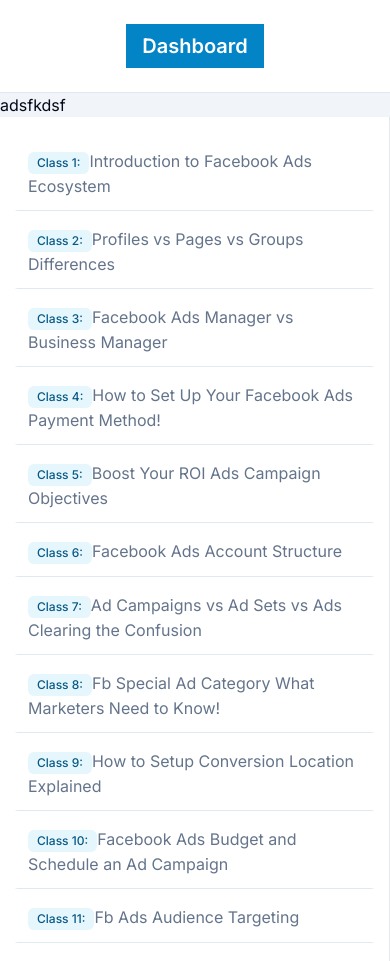
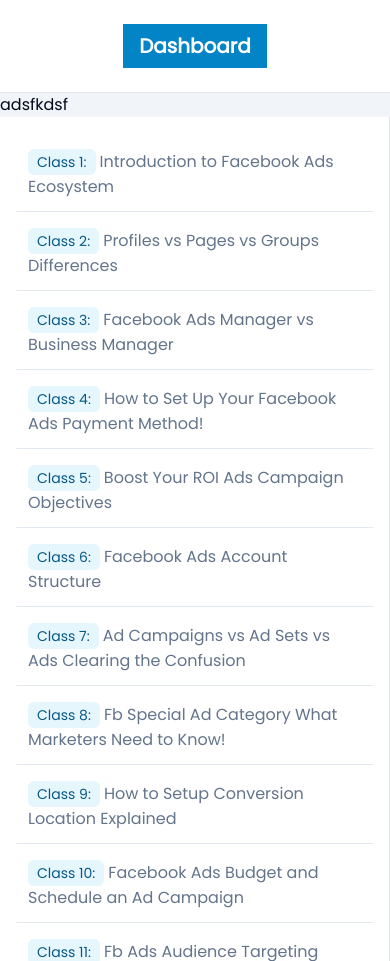
Before and after one commit to Md-FarhadHossain/lms-new-layout, a Next.js app: page /dashboard/course in a window 390 px wide. Built offline with nearby package versions, Linux system fonts and the light colour scheme.

Commit message:
responsive done

```diff
--- a/app/dashboard/course/[id]/page.tsx
+++ b/app/dashboard/course/[id]/page.tsx
@@ -19,7 +19,7 @@
     <aside className='p-8 lg:h-[70vh] md:h-[60vh] lg:shadow-none h-full shadow-lg lg:rounded-none rounded-2xl flex justify-center'>
 
 
-      <iframe className='lg:h-[720px] lg:w-[1280px] w-full md:h-full h-[260px] sm:h-[400px] rounded-2xl' src={url} title="YouTube video player" frameBorder="0" allow="accelerometer; autoplay; clipboard-write; encrypted-media; gyroscope; picture-in-picture; web-share" referrerPolicy="strict-origin-when-cross-origin" allowFullScreen></iframe>
+      <iframe className='lg:h-[720px] lg:w-[full] w-full md:h-full h-[260px] sm:h-[400px] rounded-2xl' src={url} title="YouTube video player" frameBorder="0" allow="accelerometer; autoplay; clipboard-write; encrypted-media; gyroscope; picture-in-picture; web-share" referrerPolicy="strict-origin-when-cross-origin" allowFullScreen></iframe>
       <br />
 
     </aside>
--- a/app/dashboard/course/layout.tsx
+++ b/app/dashboard/course/layout.tsx
@@ -20,8 +20,8 @@
             <body>
                 <DashboardNavbar />
 
-                <div className='lg:flex lg:flex-row md:flex md:flex-col-reverse flex flex-col-reverse'>
-                    <div className="lg:w-1/3 md:w-full w-full">
+                <div className='lg:flex w-full lg:flex-row md:flex md:flex-col-reverse flex flex-col-reverse overflow-x-hidden'>
+                    <div className="lg:w-1/2 md:w-full w-full 2xl:w-1/2">
                     <Sidebar />
                     </div>
                     <div className="w-full bg-muted sticky top-0">{children}</div>
--- a/app/dashboard/page.tsx
+++ b/app/dashboard/page.tsx
@@ -1,11 +1,12 @@
 import DashboardNavbar from '@/components/DashboardNav'
-import { Card, CardContent, CardHeader, CardTitle } from '@/components/ui/card'
+import { Card, CardContent, CardHeader } from '@/components/ui/card'
 import { dashboardContent } from '@/constant'
 import Image from 'next/image'
 import Link from 'next/link'
 import React from 'react'
 
 const Dashboard = () => {
+
     return (
         <>
         <DashboardNavbar />
--- a/app/layout.tsx
+++ b/app/layout.tsx
@@ -1,11 +1,12 @@
 import type { Metadata } from "next";
-import { Inter } from "next/font/google";
+import { Inter, Poppins } from "next/font/google";
 import "./globals.css";
 
 const inter = Inter({ subsets: ["latin"] });
+const poppins = Poppins({ weight: '400', subsets: ['latin'] });
 
 export const metadata: Metadata = {
-  title: "Create Next App",
+  title: "Facebook Marketing Ultimate Bangla Course",
   description: "Generated by create next app",
 };
 
@@ -16,7 +17,7 @@
 }>) {
   return (
     <html lang="en">
-      <body className={inter.className}>{children}</body>
+      <body className={poppins.className}>{children}</body>
     </html>
   );
 }
--- a/components/Sidebar.tsx
+++ b/components/Sidebar.tsx
@@ -9,16 +9,19 @@
 const Sidebar = () => {
 
     const pathname = usePathname()
-    console.log(pathname.includes("server-side"))
 
     const server = pathname.includes("server-side")
     const courses = pathname.includes("course")
     const landingpage = pathname.includes("landing-page")
 
-
+    const handleClick = () => {
+        console.log("clcked")
+        console.log(pathname)
+        localStorage.setItem('lastVideo', pathname);
+    }
 
     return (
-        <aside className='border-r h-screen overflow-y-scroll pt-4'>
+        <aside className='border-r h-screen overflow-y-scroll pt-4 sidebar'>
             {/* facebook marketing */}
             {courses ? videos.map((video, index) => {
                 const isActive = pathname.endsWith(video.id)
@@ -27,15 +30,15 @@
                     <React.Fragment key={video.id}>
 
 
-                        <div className='mx-3 my-1 rounded-md overflow-hidden'>
+                        <div onClick={handleClick} className='mx-3 my-1 rounded-md overflow-hidden'>
                             <Link
-                                className={cn("px-4 transition-all font- py-3 text-muted-foreground border-b block hover:bg-muted", isActive && "text-black bg-muted font-semibold")}
+                                className={cn("px-4 transition-all font- py-3 text-muted-foreground border-b block hover:bg-sky-100 hover:text-black", isActive && "text-black bg-sky-300/50 font-semibold transition-all")}
 
                                 href={`${video.id}`}
                             >
 
 
-                                <p> <span className='inline-flex transition-all items-center border rounded-md px-2 py-0.5 text-xs font-medium focus:outline-none focus:ring-2 focus:ring-ring focus:ring-offset-2 border-transparent bg-sky-500/10 text-sky-800 ml-auto'>
+                                <p> <span className={cn("inline-flex transition-all items-center border rounded-md px-2 py-0.5 text-sm font-medium focus:outline-none focus:ring-2 focus:ring-ring focus:ring-offset-2 border-transparent bg-sky-500/10 text-sky-800 ml-auto mr-1", isActive && "bg-red-500 text-white transition-all")}>
                                     Class {index + 1}:
                                     </span>
                                 <span>{video.label}</span>
--- a/constant/index.ts
+++ b/constant/index.ts
@@ -1,3 +1,4 @@
+
 import d1 from "../public/d-1.jpg"
 import d2 from "../public/d-2.jpg"
 import d3 from "../public/d-3.jpg"
@@ -7,6 +8,10 @@
 import d7 from "../public/d-7.jpg"
 import d8 from "../public/d-8.jpg"
 import d9 from "../public/d-9.jpg"
+
+
+
+
 
 export const videos = [
     {
@@ -312,10 +317,16 @@
         thumbnail: d2,
         href: "dashboard/server-side/Oy7m42bb0cI"
     },
+
     {
         title: "Google Tag Manager Course",
         thumbnail: d3,
         href: "dashboard/google-tag-manager"
+    },
+    {
+        title: "Landing Page Design Course",
+        thumbnail: d4,
+        href: "dashboard/landing-page/Oy7m42bb0cI"
     },
     {
         title: "Landing Page Design Course",
```
Also changed, not shown: app/globals.css (line endings or trailing spaces).
